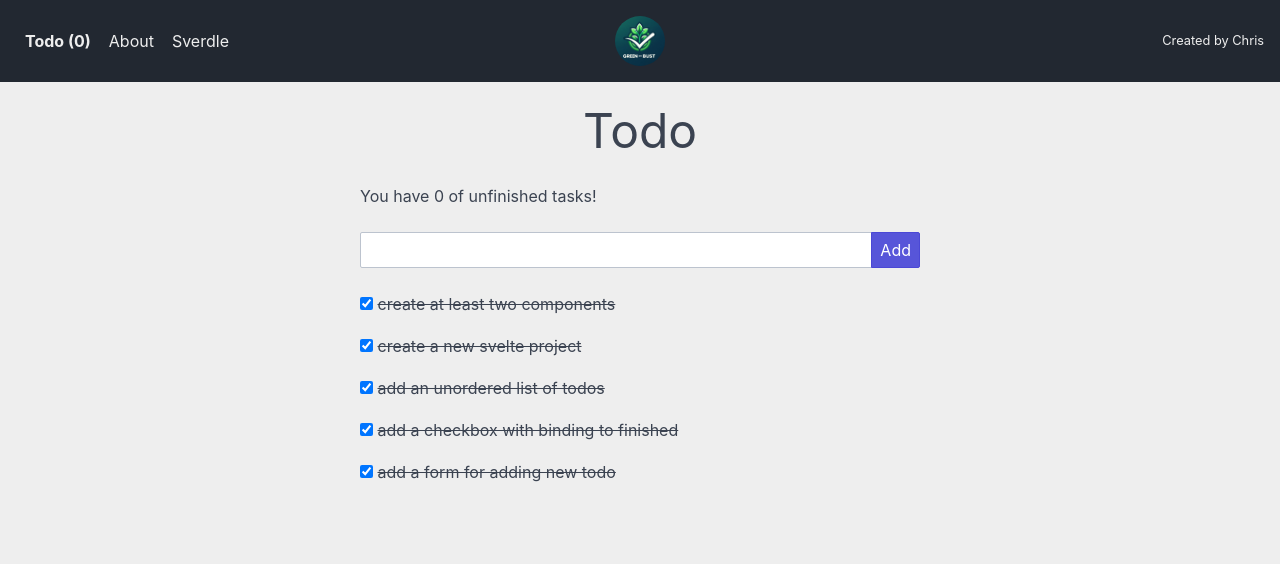
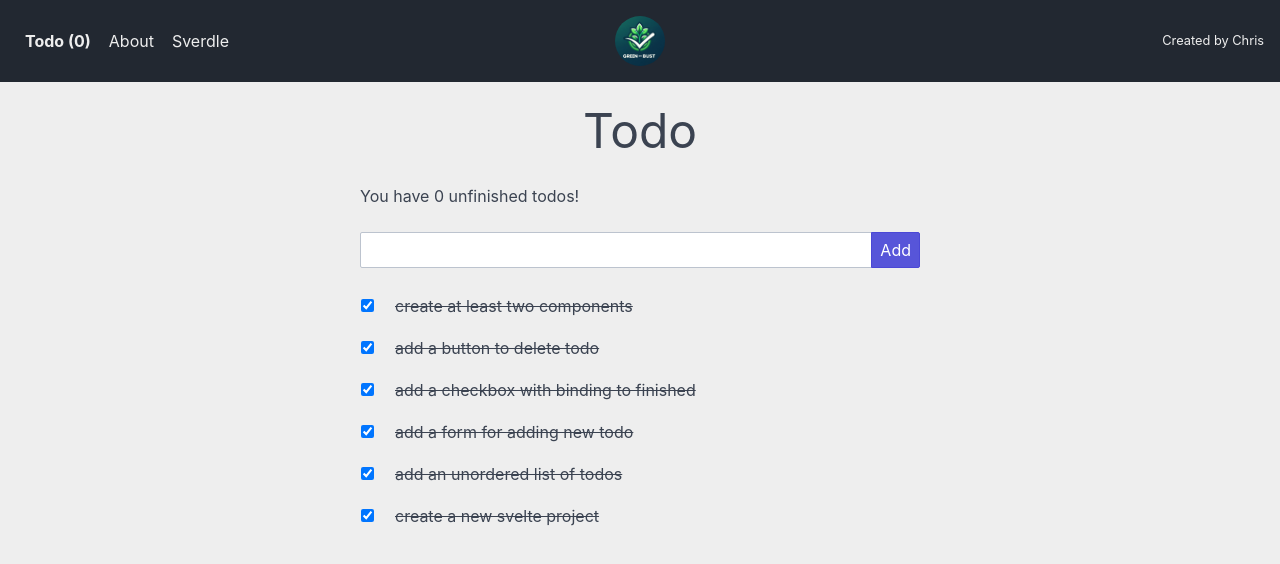
Before and after one commit to cstormoen/todo, a SvelteKit app: page /todo in a window 1280 px wide. Shown: the top 564 px of the page. Built offline with nearby package versions, Linux system fonts and the light colour scheme.

Commit message:
rearranged todos in correct order

```diff
--- a/src/routes/todo/+page.svelte
+++ b/src/routes/todo/+page.svelte
@@ -4,6 +4,8 @@
 </script>
 
 <script lang="ts">
+	import { fly } from 'svelte/transition';
+
 	interface Todo {
 		id: number;
 		name: string;
@@ -13,31 +15,36 @@
 	let newTodo = '';
 	let todos: Todo[] = [
 		{
-			id: 1,
+			id: 6,
+			name: 'create at least two components',
+			finished: true
+		},
+		{
+			id: 5,
+			name: 'add a button to delete todo',
+			finished: true
+		},
+		{
+			id: 4,
+			name: 'add a checkbox with binding to finished',
+			finished: true
+		},
+		{
+			id: 3,
 			name: 'add a form for adding new todo',
 			finished: true
 		},
 		{
 			id: 2,
-			name: 'add a checkbox with binding to finished',
-			finished: true
-		},
-		{
-			id: 3,
 			name: 'add an unordered list of todos',
 			finished: true
 		},
 		{
-			id: 4,
+			id: 1,
 			name: 'create a new svelte project',
 			finished: true
-		},
-		{
-			id: 5,
-			name: 'create at least two components',
-			finished: true
 		}
-	].reverse();
+	];
 
 	$: {
 		count.set(todos.filter((todo) => !todo.finished).length);
@@ -46,11 +53,11 @@
 	function addTodo() {
 		todos = [
 			{
-				id: todos.length,
+				id: todos.length + 1,
 				name: newTodo,
 				finished: false
 			},
-			...todos
+			...todos,
 		];
 
 		newTodo = '';
@@ -69,7 +76,7 @@
 <div>
 	<h1>Todo</h1>
 
-	<p>You have {$count} of unfinished tasks!</p>
+	<p>You have {$count} unfinished todos!</p>
 
 	<form on:submit={addTodo}>
 		<div class="input-group">
@@ -79,12 +86,12 @@
 	</form>
 
 	<ul>
-		{#each todos as todo}
-			<li>
+		{#each todos as todo (todo.id)}
+			<li in:fly={{ y: -20, duration: 500 }} out:fly={{ y: 200, duration: 1200 }}>
 				<input type="checkbox" bind:checked={todo.finished} placeholder="Add your todo.." />
 				<span class:finished={todo.finished}>{todo.name}</span>
 				<button class="btn btn-error btn-sm" type="button" on:click={() => remove(todo.id)}
-					>delete</button
+					>Delete</button
 				>
 			</li>
 		{/each}
@@ -102,6 +109,18 @@
 
 	li {
 		padding-bottom: 0.3rem;
+		display: flex;
+		align-items: center;
+	}
+
+	li input {
+		flex: 0 0 15px;
+		margin-right: 1rem;
+	}
+
+	li span {
+		flex: 0 1 auto;
+		margin-right: 0.5rem;
 	}
 
 	li span.finished {
```
